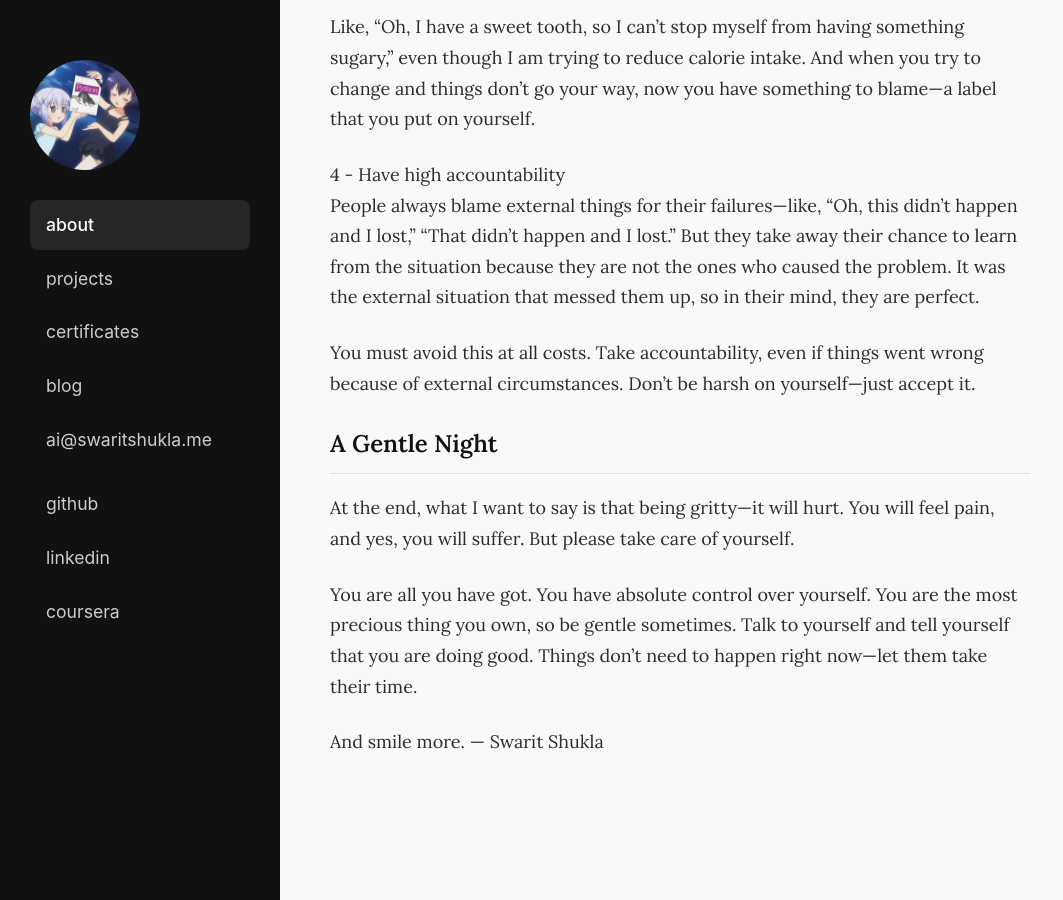
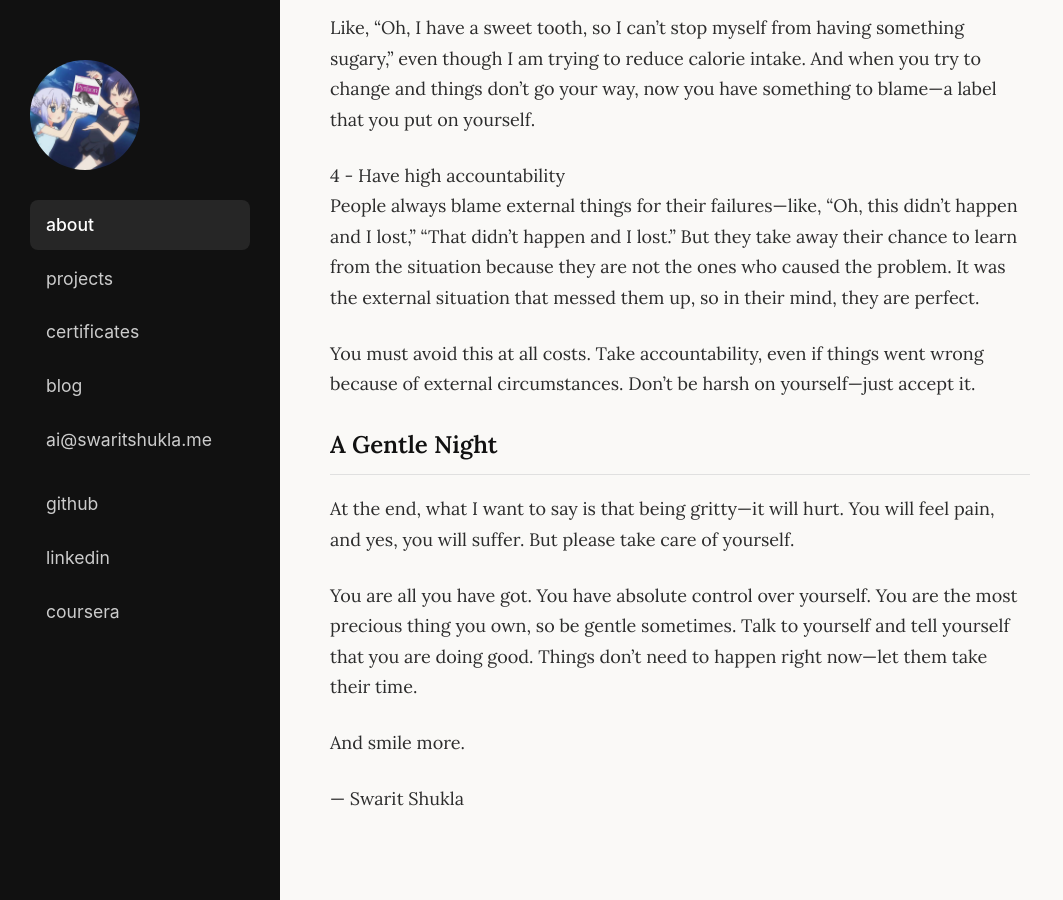
Before and after one commit to SWARITSHUKLA/SWARITSHUKLA.github.io, a Jekyll site: the page built from _posts/2026-04-05-The-beauty-that-is-called-GRIT.md, in a window 1280 px wide and 900 px high, scrolled down 2903 px. Shown: the whole window, without its empty margins (0-1063 px from the left). Built offline with Jekyll 4.4.1, drawn with Linux system fonts in a browser that asks for light colours.

Commit message:
a little bit change in the article

```diff
--- a/_posts/2026-04-05-The-beauty-that-is-called-GRIT.md
+++ b/_posts/2026-04-05-The-beauty-that-is-called-GRIT.md
@@ -15,7 +15,7 @@ I did it because I am **gritty**. I don’t care if things are hard, if it’s g
 
 The fact is, the situation doesn’t matter; it’s how you respond in that situation.
 
-# Catastrophe Blooms
+## Catastrophe Blooms
 
 You read above that you should take action given any situation, **but what if you take action and you lose again and again?** There will be a point in time when all you will have is a collection of failures to your name. How can you not be devastated? How can you not be overwhelmed?
 
@@ -68,4 +68,5 @@ At the end, what I want to say is that being gritty—it will hurt. You will fee
 You are all you have got. You have absolute control over yourself. You are the most precious thing you own, so be gentle sometimes. Talk to yourself and tell yourself that you are doing good. Things don’t need to happen right now—let them take their time.
 
 And smile more.
+
 — Swarit Shukla
```
